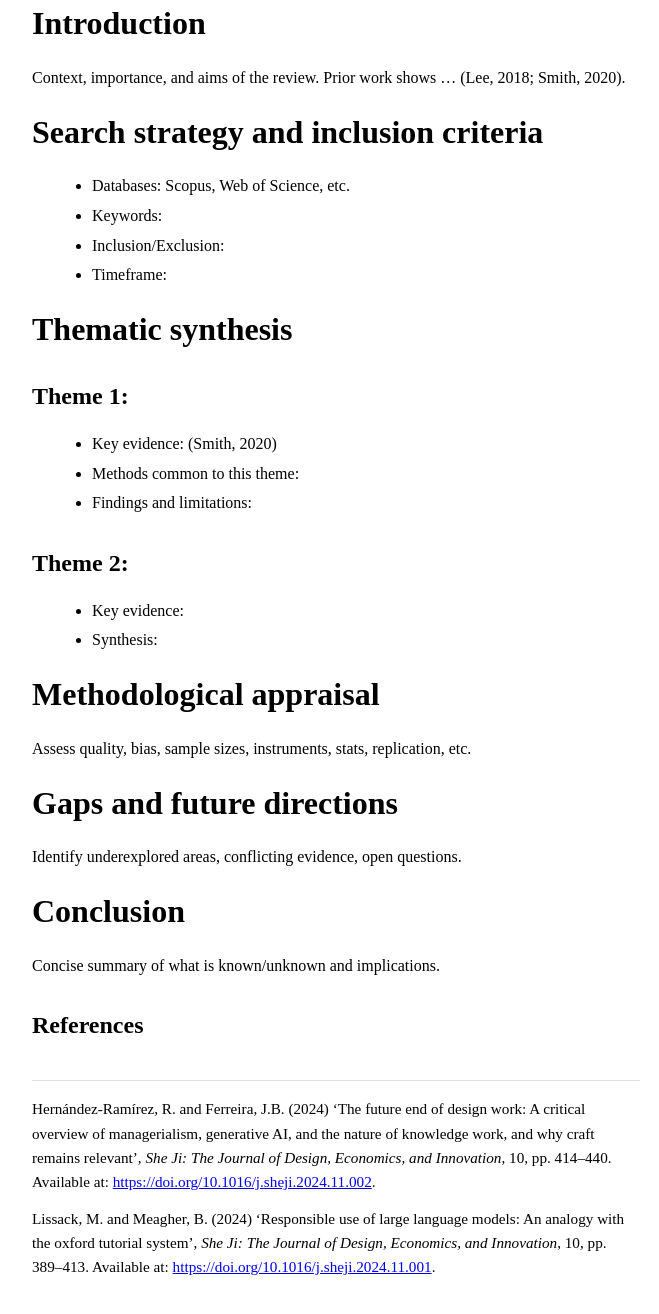
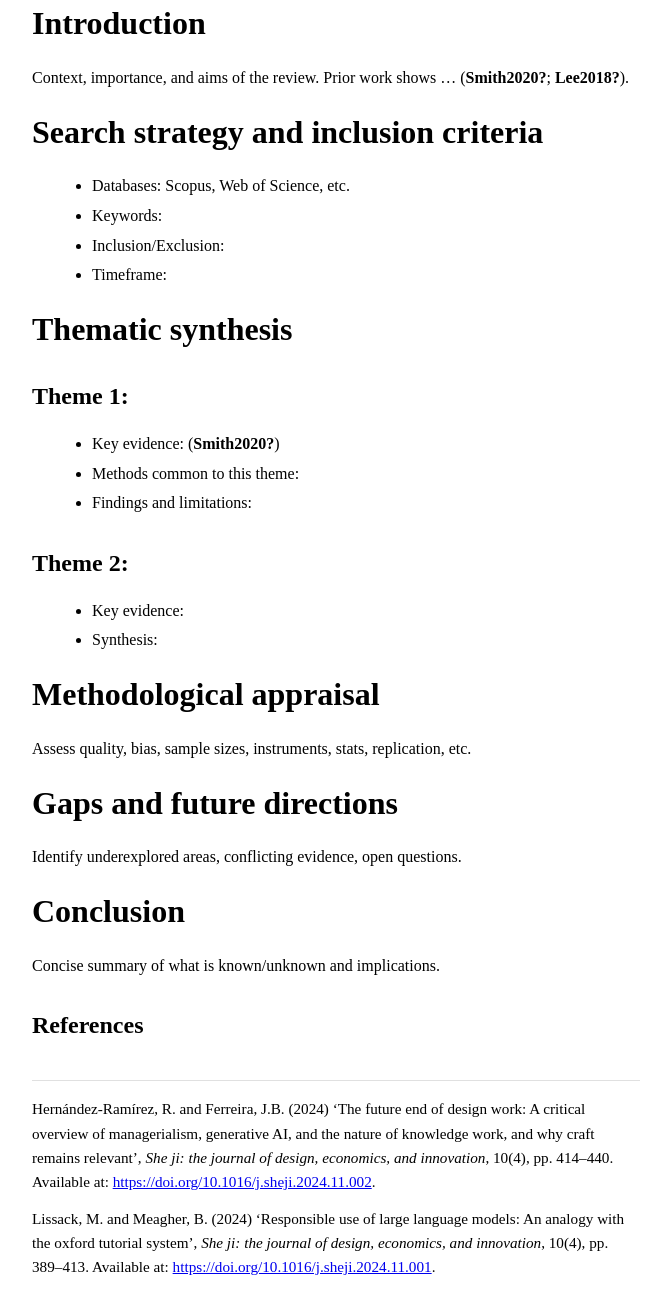
Before and after one commit to MunoMono/lit-review, a plain HTML site: page notes-html/review.html in a window 1280 px wide. Shown: the part 190-1504 px from the top of the page, without its empty margins (304-963 px from the left). Drawn offline with Linux system fonts and the light colour scheme.

Commit message:
Refreshed workflow

```diff
--- a/notes-html/review.html
+++ b/notes-html/review.html
@@ -21,8 +21,9 @@
 <main id="content">
 <h1 id="introduction">Introduction</h1>
 <p>Context, importance, and aims of the review. Prior work shows … <span
-class="citation" data-cites="Smith2020 Lee2018">(Lee, 2018; Smith,
-2020)</span>.</p>
+class="citation"
+data-cites="Smith2020 Lee2018">(<strong>Smith2020?</strong>;
+<strong>Lee2018?</strong>)</span>.</p>
 <h1 id="search-strategy-and-inclusion-criteria">Search strategy and
 inclusion criteria</h1>
 <ul>
@@ -34,8 +35,8 @@ inclusion criteria</h1>
 <h1 id="thematic-synthesis">Thematic synthesis</h1>
 <h2 id="theme-1">Theme 1: <Name></h2>
 <ul>
-<li>Key evidence: <span class="citation" data-cites="Smith2020">(Smith,
-2020)</span></li>
+<li>Key evidence: <span class="citation"
+data-cites="Smith2020">(<strong>Smith2020?</strong>)</span></li>
 <li>Methods common to this theme:</li>
 <li>Findings and limitations:</li>
 </ul>
@@ -54,19 +55,21 @@ questions.</p>
 <p>Concise summary of what is known/unknown and implications.</p>
 <h2 id="references">References</h2>
 <div id="refs" class="references csl-bib-body" role="list">
-<div id="ref-Hernndez-Ramrez2024" class="csl-entry" role="listitem">
+<div id="ref-hernandez-ramirez_future_2024" class="csl-entry"
+role="listitem">
 Hernández-Ramírez, R. and Ferreira, J.B. (2024) <span>‘The future end of
-design work: A critical overview of managerialism, generative AI, and
-the nature of knowledge work, and why craft remains relevant’</span>,
-<em>She Ji: The Journal of Design, Economics, and Innovation</em>, 10,
-pp. 414–440. Available at: <a
+design work: <span>A</span> critical overview of managerialism,
+generative <span>AI</span>, and the nature of knowledge work, and why
+craft remains relevant’</span>, <em>She ji: the journal of design,
+economics, and innovation</em>, 10(4), pp. 414–440. Available at: <a
 href="https://doi.org/10.1016/j.sheji.2024.11.002">https://doi.org/10.1016/j.sheji.2024.11.002</a>.
 </div>
-<div id="ref-Lissack2024" class="csl-entry" role="listitem">
+<div id="ref-lissack_responsible_2024" class="csl-entry"
+role="listitem">
 Lissack, M. and Meagher, B. (2024) <span>‘Responsible use of large
 language models: An analogy with the oxford tutorial system’</span>,
-<em>She Ji: The Journal of Design, Economics, and Innovation</em>, 10,
-pp. 389–413. Available at: <a
+<em>She ji: the journal of design, economics, and innovation</em>,
+10(4), pp. 389–413. Available at: <a
 href="https://doi.org/10.1016/j.sheji.2024.11.001">https://doi.org/10.1016/j.sheji.2024.11.001</a>.
 </div>
 </div>
```
Also changed, not shown: notes-html/HernandezRamirez2024.html (+3 -9 lines), notes-html/Lissack2024.html (+3 -11 lines), notes-html/index.html (+7 -7 lines), 10 other files.
